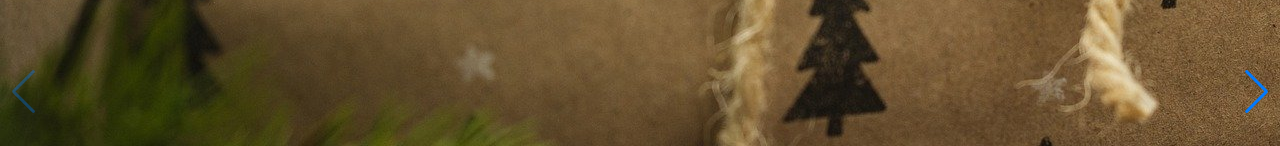
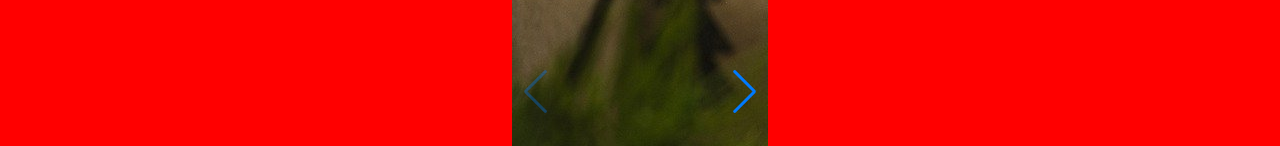
Before and after one commit to rianrr/arte-em-movimento, a React (Vite) app: page / in a window 1280 px wide. Shown: the part 654-800 px from the top of the page. Built offline with nearby package versions, Linux system fonts and the light colour scheme; a web font is replaced by a local one.

Commit message:
todo: style the carousel

```diff
--- a/package.json
+++ b/package.json
@@ -9,7 +9,6 @@
     "preview": "vite preview"
   },
   "dependencies": {
-    "@types/swiper": "^6.0.0",
     "react": "^18.2.0",
     "react-dom": "^18.2.0",
     "react-icons": "^4.7.1",
--- a/src/components/ImageSwiper.tsx
+++ b/src/components/ImageSwiper.tsx
@@ -1,34 +1,31 @@
 import { Navigation } from 'swiper'
-import { Swiper, SwiperSlide } from 'swiper/react'
+import { Wrapper, SwiperElement, SwiperSlider } from '../styles/ImageSwiperStyle'
 
 import 'swiper/css/bundle'
-import 'swiper/css/navigation'
-import 'swiper/css/pagination'
-import 'swiper/css/scrollbar'
 
 export function ImageSwiper() {
     return (
-        <Swiper
+        <Wrapper>
+          <SwiperElement
               modules={[Navigation]}
               spaceBetween={50}
               slidesPerView={1}
               navigation
               pagination={{ clickable: true }}
-            onSlideChange={() => console.log('slide change')}
-            onSwiper={(swiper) => console.log(swiper)}
           >
-            <SwiperSlide>
+              <SwiperSlider>
                   <img src="/images/christmas.jpg" />
-            </SwiperSlide>
-            <SwiperSlide>
+              </SwiperSlider>
+              <SwiperSlider>
                   <img src="/images/forest.jpg" />
-            </SwiperSlide>
-            <SwiperSlide>
+              </SwiperSlider>
+              <SwiperSlider>
                   <img src="/images/new_year.jpg" />
-            </SwiperSlide>
-            <SwiperSlide>
+              </SwiperSlider>
+              <SwiperSlider>
                   <img src="/images/town.jpg" />
-            </SwiperSlide>
-        </Swiper>
+              </SwiperSlider>
+          </SwiperElement>
+        </Wrapper>
     )
 }
--- a/src/styles/ImageSwiperStyle.tsx
+++ b/src/styles/ImageSwiperStyle.tsx
@@ -1 +1,21 @@
 import styled from 'styled-components'
+import { Swiper, SwiperSlide } from 'swiper/react'
+
+export const Wrapper = styled.div`
+  height: 100%;
+  width: 100%;
+  background-color: red;
+
+`
+
+export const SwiperElement = styled(Swiper)`
+  display: flex;
+  algin-items: center;
+  justify-content: center;
+  max-width: 20%;
+  max-height: 30;
+`
+
+export const SwiperSlider = styled(SwiperSlide)`
+
+`
```
Also changed, not shown: src/pages/Home.tsx (line endings or trailing spaces), 1 other file (tests, documents, lock files or other folders). Lines whose indentation alone changed are shown as unchanged.
